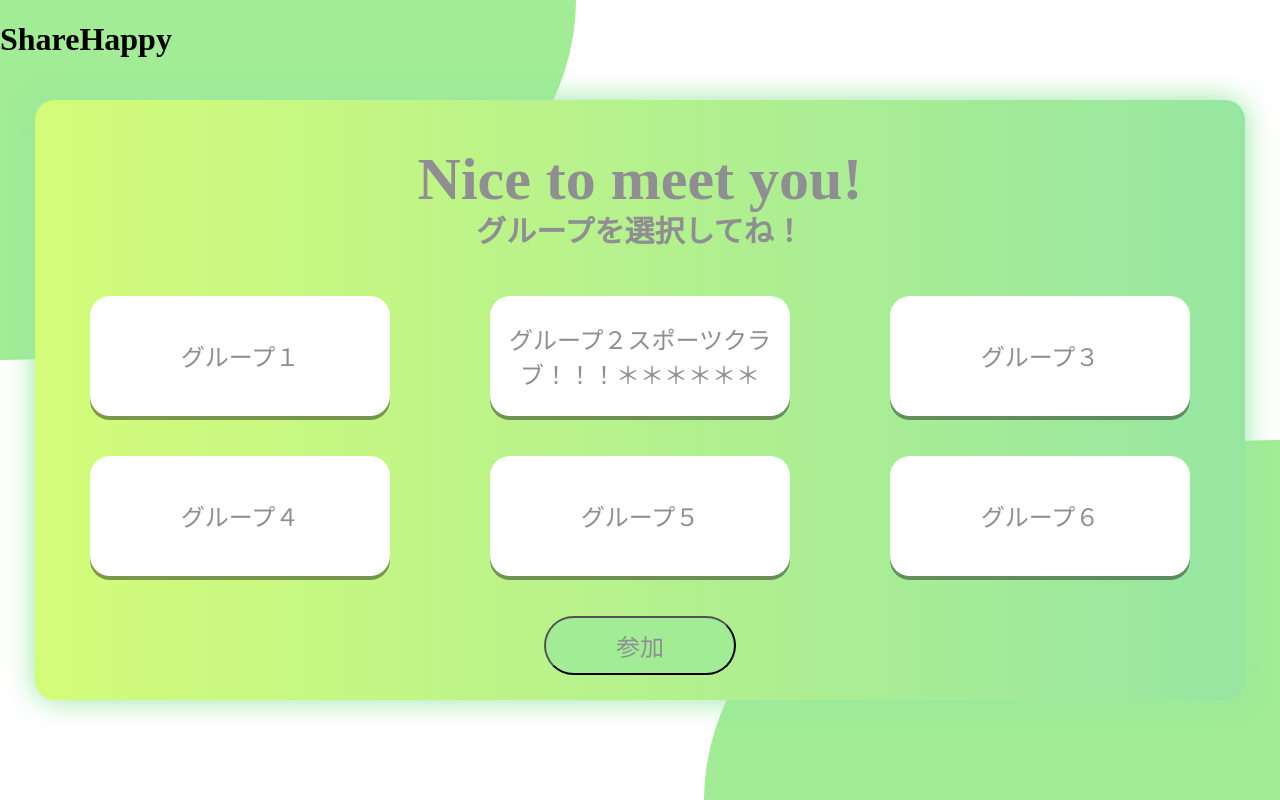
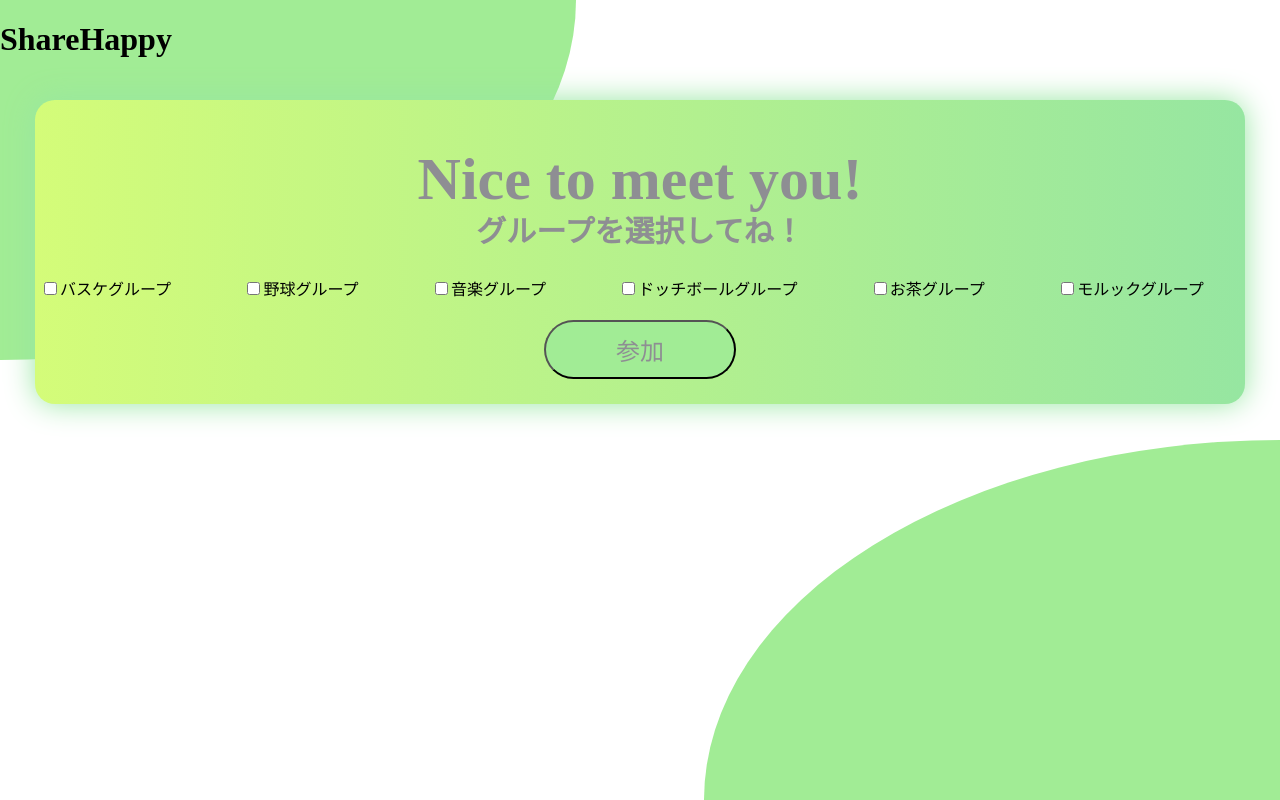
Before and after one commit to RareTECH2024Autumn-G/teamG, a Flask app: page /firstgroup in a window 1280 px wide. Run offline with Flask 2, Linux system fonts and the light colour scheme.

Commit message:
グループ選択できるように修正

```diff
--- a/ChatApp/app.py
+++ b/ChatApp/app.py
@@ -10,31 +10,11 @@ import os
 sys.path.append(os.path.dirname(os.path.abspath(__file__)))
 
 from models import dbConnect
-
-# 11/15/04:20 localでのフロントなしAPIテスト
-from flasgger import Swagger
-# end 11/15/04:20 localでのフロントなしAPIテスト
-
-# 11/15/04:30 DB接続
-from flask_sqlalchemy import SQLAlchemy
 import pymysql
-# end 11/15/04:30 DB接続
 
 app = Flask(__name__)
 app.secret_key = uuid.uuid4().hex
 app.permanent_session_lifetime = timedelta(days=30)
-
-# 11/15/04:20 localでのフロントなしAPIテスト
-# swagger = Swagger(app)
-# end 11/15/04:20 localでのフロントなしAPIテスト
-
-# 11/15/04:30 DB接続
-# SQLAlchemy 設定 (MySQL接続)
-app.config['SQLALCHEMY_DATABASE_URI'] = 'mysql+pymysql://testuser:testuser@db:3306/sharehappy'
-app.config['SQLALCHEMY_TRACK_MODIFICATIONS'] = False
-
-db = SQLAlchemy(app)
-# end 11/15/04:30 DB接続
 
 # 接続した時のログインページを表示
 @app.route('/')
@@ -55,8 +35,7 @@ def userSignup():
     password = request.form.get('password')
     passwordConfirm = request.form.get('passwordConfirm')
     sharehouse_id = request.form.get('sharehouseid')
-    #2024118 うっちゃん firstloginを追加
-    firstlogin = 1
+    firstlogin = 1 #2024118 うっちゃん firstloginを追加
 
     pattern = r'^[a-zA-Z0-9_.+-]+@[a-zA-Z0-9-]+\.[a-zA-Z0-9-.]+$'
 
@@ -93,26 +72,24 @@ def userLogin():
     mailaddress = request.form.get('mailaddress')
     password = request.form.get('password')
     firstlogin = dbConnect.checkfirst(mailaddress)
-    # print(f"app.py 101 DEBUG: checkfirst(mailaddress) = {firstlogin}")  # 戻り値を出力【削除すること！！！】
 
     if mailaddress == '' or password == '':
         flash('メールアドレスおよびパスワードを入力してください')
-        return redirect('/signup') #2024/11/19 うっちゃん エラー時ログイン画面に止まるように変更
+        return redirect('/login') #2024/11/19 うっちゃん エラー時ログイン画面に止まるように変更
     else:
         user = dbConnect.getUser(mailaddress)
 
         if user is None:
             flash('このユーザーは存在しません')
-            return redirect('/signup')#2024/11/19 うっちゃん エラー時ログイン画面に止まるように変更
+            return redirect('/login')#2024/11/19 うっちゃん エラー時ログイン画面に止まるように変更
         else:
             hashPassword = hashlib.sha256(password.encode('utf-8')).hexdigest()
             if hashPassword !=user['password']:
                 flash('パスワードが違います')
-                return redirect('/signup')#2024/11/19 うっちゃん エラー時ログイン画面に止まるように変更
+                return redirect('/login')#2024/11/19 うっちゃん エラー時ログイン画面に止まるように変更
             else:
                 # 2024/11/18 これが1回目のログインかを判別する（1の時は1回目のログイン、1以外の時は2回目以上のログイン）
                 firstlogin = dbConnect.checkfirst(mailaddress)
-                # print(f"app.py 121 DEBUG: firstlogin = {firstlogin}")  # 戻り値を出力【削除すること！！！】
 
                 # 1回目のログインの時、初回グループ選択に遷移する
                 if firstlogin['firstlogin'] == 1:
@@ -122,7 +99,7 @@ def userLogin():
                     return redirect('/home')
 
 # homeページの表示
-@app.route('/home')
+@app.route('/home',methods = ['GET'])
 def home():
     return render_template('pages/home-pages/home.html')
 
@@ -135,13 +112,13 @@ def firstgroup():
 @app.route('/select_firstgroup',methods = ['POST'])
 def select_firstgroup():
     # 画面上でチェックされたチェックボックスを画面から受け取る
-    services = request.form.getlist('services')  # 画面で複数選択されたサービスを受け取る
-    print(f"app.py 139 DEBUG:選択されたサービスは{services}です")
+    services = request.form.getlist('group_id')  # 画面で複数選択されたサービスを受け取る
+    print(f"app.py 118 DEBUG:選択されたサービスは{services}です")
 
     # セッションにユーザーIDが保存されているか確認
     if 'uid' in session:
         user_id = session['uid']  # 現在のユーザーのIDを取得
-        print(f"app.py 144 DEBUG：ログイン中のユーザーIDは→ {user_id}です")
+        print(f"app.py 123 DEBUG：ログイン中のユーザーIDは→ {user_id}です")
     else:
         return "ログインしていません。"
 
@@ -149,10 +126,9 @@ def select_firstgroup():
     if services != None:
         dbConnect.registsevices(user_id,services)
 
-
     # ユーザーが存在するか確認
-    dbConnect.checkfirstuser(user_id)
-    if user != none:
+    user = dbConnect.checkfirstuser(user_id)
+    if user != None:
         # 初回ログインフラグを更新1→0へ
         dbConnect.updatefirstlogin(user_id)
 
--- a/ChatApp/models.py
+++ b/ChatApp/models.py
@@ -76,6 +76,7 @@ class dbConnect:
                 cur.execute(
                     sql,(user_id,service)
                 )
+                print(f"models.py 78 DEBUG：通ってはいるぞ！")
             conn.commit()
         except  (pymysql.DatabaseError, pymysql.OperationalError)  as e:
             print(f'エラーが発生しています：{e}')
@@ -109,6 +110,7 @@ class dbConnect:
             cur = conn.cursor()
             sql = 'UPDATE users SET firstlogin = 0 WHERE uid=%s;'
             cur.execute(sql, (user_id))
+            conn.commit()
         except  (pymysql.DatabaseError, pymysql.OperationalError)  as e:
             print(f'エラーが発生しています：{e}')
             abort(500)
--- a/ChatApp/templates/pages/large-window-pages/first-group.html
+++ b/ChatApp/templates/pages/large-window-pages/first-group.html
@@ -4,20 +4,32 @@
 {% endblock %}
 {% block body %}
 <div class="border "><!--メッセージ（ようこそ）-->
+  <form class="firstgroup-form" method="post" action="/select_firstgroup"> <!--2024/11/21 うっちゃん追加-->
     <div class="group-add">
         <h1>Nice to meet you!</h1>
         <h2>グループを選択してね！</h2>
     </div>
-  <div class="group-add-container"> <!--グループ一覧-->
-      <button class="group-button" id="1">グループ１</button>
-      <button class="group-button" id="2">グループ２スポーツクラブ！！！＊＊＊＊＊＊</button>
-      <button class="group-button" id="3">グループ３</button>
-      <button class="group-button" id="4">グループ４</button>
-      <button class="group-button" id="5">グループ５</button>
-      <button class="group-button" id="6">グループ６</button>
+    <div class="group-add-container"> <!--グループ一覧（2024/11/21 うっちゃん グループ直指定）-->
+        <!--
+        <button class="group-button" id="1">バスケグループ</button>
+        <button class="group-button" id="2">野球グループ</button>
+        <button class="group-button" id="3">音楽グループ</button>
+        <button class="group-button" id="4">ドッチボールグループ</button>
+        <button class="group-button" id="5">お茶グループ</button>
+        <button class="group-button" id="6">モルックグループ</button>
+        -->
+        <label><input type="checkbox" name="group_id" value="1">バスケグループ</label><br>
+        <label><input type="checkbox" name="group_id" value="2">野球グループ</label><br>
+        <label><input type="checkbox" name="group_id" value="3">音楽グループ</label><br>
+        <label><input type="checkbox" name="group_id" value="4">ドッチボールグループ</label><br>
+        <label><input type="checkbox" name="group_id" value="5">お茶グループ</label><br>
+        <label><input type="checkbox"  name="group_id" value="6">モルックグループ</label><br>
     </div>
     <div class="add-button">
-    <a href="/home"><button class="add-button2" id="join-group-button()">参加</button></a> <!-- 参加ボタンを追加 -->
+      <!-- <a href="/home"> -->
+      <!-- <button class="add-button2" id="join-group-button()">参加</button></a> 参加ボタンを追加 -->
+      <button class="add-button2" type="submit" >参加</button></a> <!-- 参加ボタンを追加 -->
     </div>
+  </form> <!--2024/11/21 うっちゃん追加-->
 </div>
 {% endblock %}
--- a/requirements.txt
+++ b/requirements.txt
@@ -11,7 +11,7 @@ MarkupSafe==2.1.1
 Naked==0.1.31
 pycparser==2.21
 pycryptodome==3.15.0
-PyMySQL==1.0.2
+# PyMySQL==1.0.2
 PyYAML==6.0
 requests==2.28.1
 shellescape==3.8.1
@@ -20,5 +20,5 @@ urllib3==1.26.12
 Werkzeug==2.2.2
 
 flasgger==0.9.5
-Flask-SQLAlchemy
+# Flask-SQLAlchemy
 pymysql
```
Also changed, not shown: ChatApp/app_localfrontAPI-py.txt (renamed from ChatApp/app_localfrontAPI.py, +13 -17 lines), ChatApp/templates/pages/register-pages/login.html (+12 -0 lines). Lines whose indentation alone changed are shown as unchanged.
